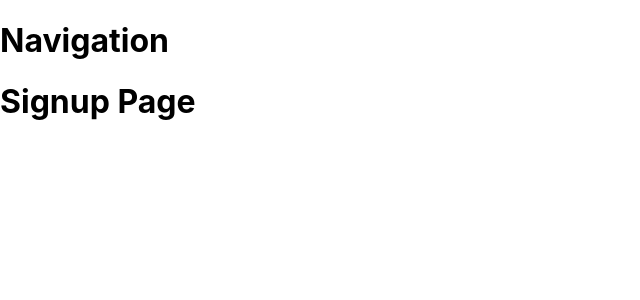
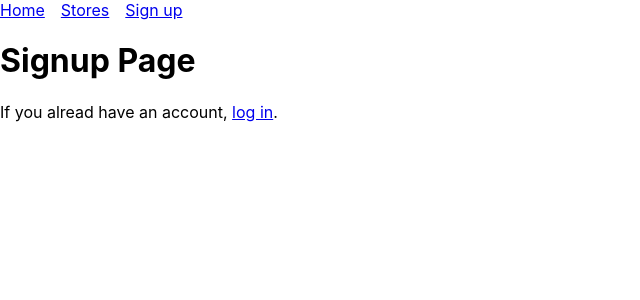
Before and after one commit to GiovanniCarboni/tw-test-two, a React (Create React App) app: page /signup in a window 1280 px wide. Shown: the top 300 px of the page, without its empty margins (0-640 px from the left). Built offline with nearby package versions, Linux system fonts and the light colour scheme.

Commit message:
Added navigation

```diff
--- /dev/null
+++ b/src/components/index.js
@@ -0,0 +1,3 @@
+import NavBar from "./navigation/NavBar";
+
+export { NavBar };
--- /dev/null
+++ b/src/components/navigation/NavBar.jsx
@@ -0,0 +1,17 @@
+import { NavLink } from "react-router-dom";
+
+export default function NavBar() {
+  return (
+    <nav style={{ display: "flex", gap: "1rem" }}>
+      <div>
+        <NavLink to="/">Home</NavLink>
+      </div>
+      <div>
+        <NavLink to="/stores">Stores</NavLink>
+      </div>
+      <div>
+        <NavLink to="/signup">Sign up</NavLink>
+      </div>
+    </nav>
+  );
+}
--- a/src/pages/Error.jsx
+++ b/src/pages/Error.jsx
@@ -1,3 +1,10 @@
+import { NavBar } from "../components";
+
 export default function ErrorPage() {
-  return <h1>Something went wrong</h1>;
+  return (
+    <>
+      <NavBar />
+      <h1>Something went wrong</h1>
+    </>
+  );
 }
--- a/src/pages/Login.jsx
+++ b/src/pages/Login.jsx
@@ -1,3 +1,13 @@
+import { Link } from "react-router-dom";
+
 export default function LoginPage() {
-  return <h1>Login Page</h1>;
+  return (
+    <>
+      <h1>Login Page</h1>
+      <p>
+        If you do not have an account yet, please
+        <Link to="/signup">sign up</Link>.
+      </p>
+    </>
+  );
 }
--- a/src/pages/Root.jsx
+++ b/src/pages/Root.jsx
@@ -1,10 +1,12 @@
 import React from "react";
 import { Outlet } from "react-router-dom";
+
+import { NavBar } from "../components";
 
 export default function RootLayout() {
   return (
     <>
-      <h1>Navigation</h1>
+      <NavBar />
       <main>
         <Outlet />
       </main>
--- a/src/pages/Signup.jsx
+++ b/src/pages/Signup.jsx
@@ -1,3 +1,12 @@
+import { Link } from "react-router-dom";
+
 export default function SignupPage() {
-  return <h1>Signup Page</h1>;
+  return (
+    <>
+      <h1>Signup Page</h1>
+      <p>
+        If you alread have an account, <Link to="/login">log in</Link>.
+      </p>
+    </>
+  );
 }
```
